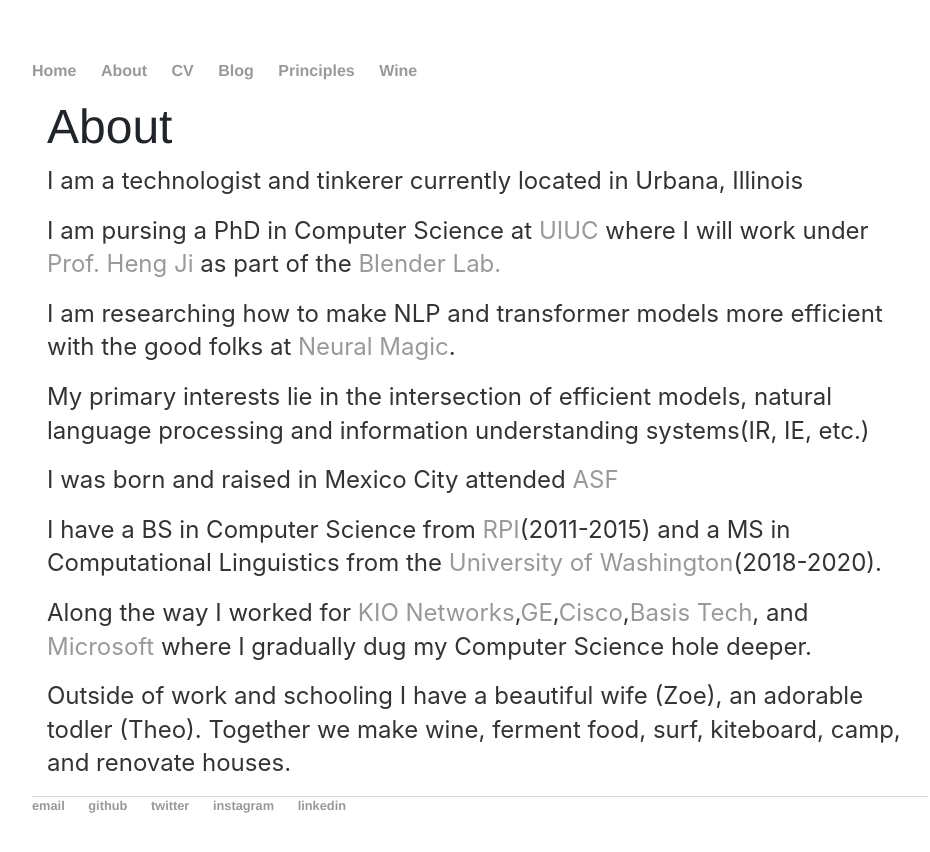
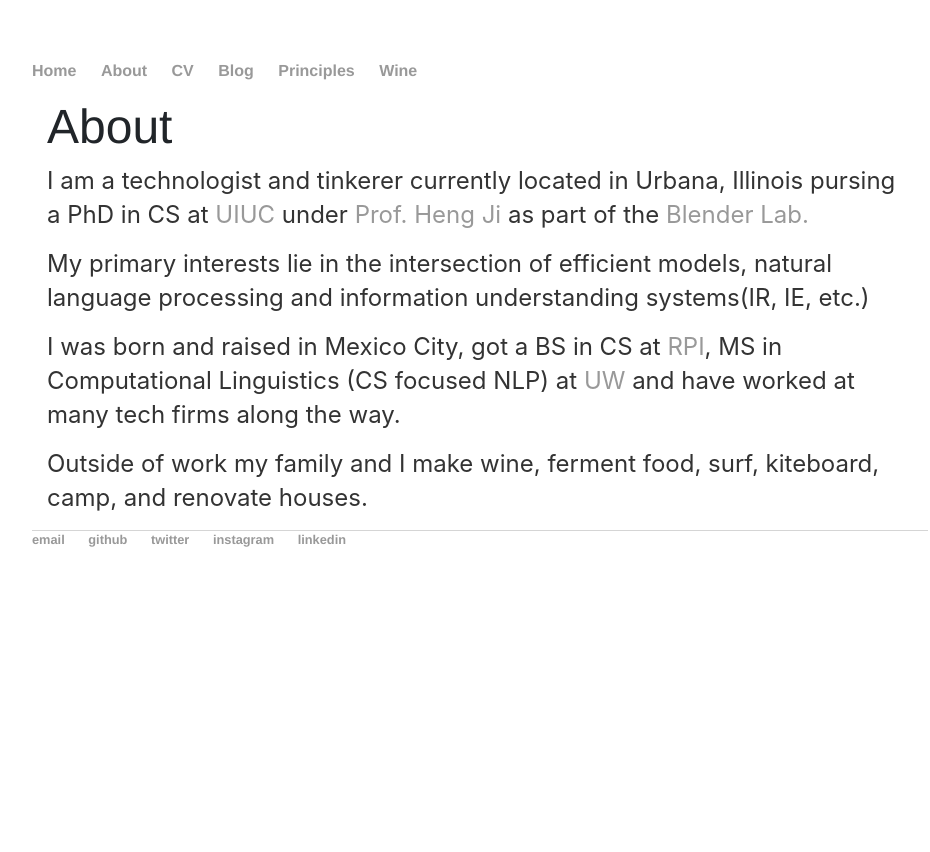
Before and after one commit to spacemanidol/spacemanidol.github.io, a Jekyll site: the page built from about/index.html, in a window 1280 px wide. Shown: the top 852 px of the page, without its empty margins (160-1090 px from the left). Built offline with Jekyll 4.4.1, drawn with Linux system fonts in a browser that asks for light colours; a script that is not in the unit is left out; comment, search, counter and statistics services are not loaded.

Commit message:
Update index.html

```diff
--- a/about/index.html
+++ b/about/index.html
@@ -3,13 +3,9 @@
 title: About Daniel Campos
 ---
 <div class="about">
-	<h1>About</h1>
-	<p>I am a technologist and tinkerer currently located in Urbana, Illinois</p>
-	<p>I am pursing a PhD in Computer Science at <a href='https://cs.illinois.edu/'>UIUC</a> where I will work under <a href='http://blender.cs.illinois.edu/hengji.html'>Prof. Heng Ji</a> as part of the <a href='http://blender.cs.illinois.edu/index.html'>Blender Lab.</a></p>
-	<p>I am researching how to make NLP and transformer models more efficient with the good folks at <a href='https://neuralmagic.com/'>Neural Magic</a>.</p>
-	<p>My primary interests lie in the intersection of efficient models, natural language processing and information understanding systems(IR, IE, etc.)</p>
-	<p>I was born and raised in Mexico City attended <a href='asf.edu.mx'>ASF</a></p>
-	<p>I have a BS in Computer Science from <a href='rpi.edu'>RPI</a>(2011-2015) and a MS in Computational Linguistics from the <a href='http://www.washington.edu/'>University of Washington</a>(2018-2020).</p>
-	<p>Along the way I worked for <a href='https://www.kionetworks.com/en/'>KIO Networks</a>,<a href='https://www.ge.com/'>GE</a>,<a href='https://www.cisco.com/'>Cisco</a>,<a href='https://www.basistech.com/'>Basis Tech</a>,  and <a href='microsoft.com'>Microsoft</a> where I gradually dug my Computer Science hole deeper.</p>
-	<p>Outside of work and schooling I have a beautiful wife (Zoe), an adorable todler (Theo). Together we make wine, ferment food, surf, kiteboard, camp, and renovate houses.</p>
+<h1>About</h1>
+<p>I am a technologist and tinkerer currently located in Urbana, Illinois pursing a PhD in CS at <a href='https://cs.illinois.edu/'>UIUC</a> under <a href='http://blender.cs.illinois.edu/hengji.html'>Prof. Heng Ji</a> as part of the <a href='http://blender.cs.illinois.edu/index.html'>Blender Lab.</a></p>
+<p>My primary interests lie in the intersection of efficient models, natural language processing and information understanding systems(IR, IE, etc.)</p>
+<p>I was born and raised in Mexico City, got a BS in CS at <a href='rpi.edu'>RPI</a>, MS in Computational Linguistics (CS focused NLP) at <a href='http://www.washington.edu/'>UW</a> and have worked at many tech firms along the way.
+<p>Outside of work my family and I make wine, ferment food, surf, kiteboard, camp, and renovate houses.</p>
 </div>
```
